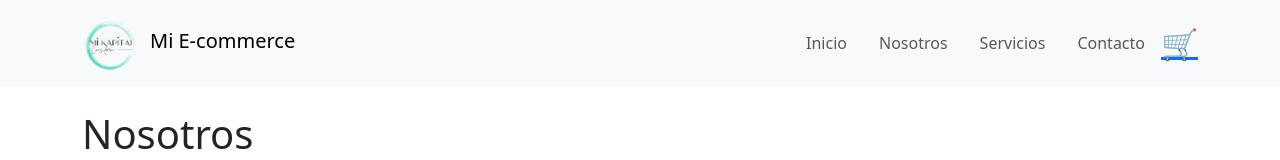
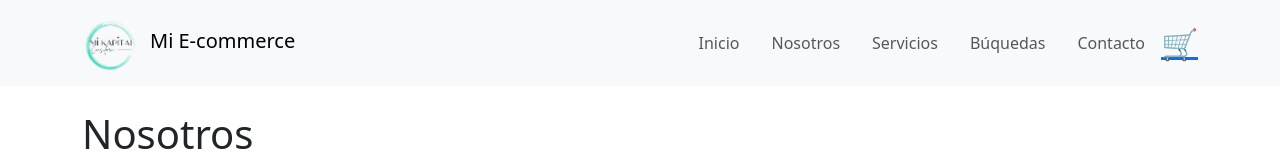
Before and after one commit to karengi4/MiLanding, a React (Vite) app: page /nosotros in a window 1280 px wide. Shown: the top 160 px of the page. Built offline with nearby package versions, Linux system fonts and the light colour scheme.

Commit message:
Enrutamiento de la pagina de busquedas laborales

```diff
--- a/src/components/NavBar/NavBar.jsx
+++ b/src/components/NavBar/NavBar.jsx
@@ -25,6 +25,9 @@ const NavBar = () => {
               <Link className="nav-link btn btn-outline-primary mx-2" to="/servicios">Servicios</Link>
             </li>
             <li className="nav-item">
+              <Link className="nav-link btn btn-outline-primary mx-2" to="/busquedas">Búquedas</Link>
+            </li>
+            <li className="nav-item">
               <Link className="nav-link btn btn-outline-primary mx-2" to="/contacto">Contacto</Link>
             </li>
           </ul>
--- a/src/pages/Nosotros.jsx
+++ b/src/pages/Nosotros.jsx
@@ -54,7 +54,7 @@ const Nosotros = () => {
 
       <h2 className="mt-5">Contáctanos</h2>
       <p>
-        Para más información sobre nuestros servicios, no dudes en <a href="/contacto">contactarnos</a>.
+        Para más información sobre nuestros servicios, no dudes en <a href="/Contacto">contactarnos</a>.
       </p>
     </div>
   );
--- a/src/routes/AppRoutes.jsx
+++ b/src/routes/AppRoutes.jsx
@@ -3,8 +3,8 @@ import Home from '../pages/Home';
 import Nosotros from '../pages/Nosotros';
 import Contacto from '../pages/Contacto';
 import Servicios from '../pages/Servicios';
+import ItemDetailContainer from '../components/ItemDetailContainer/ItemDetailContainer';
 import Busquedas from '../pages/Busquedas';
-import ItemDetailContainer from '../components/ItemDetailContainer/ItemDetailContainer';
 import Carrito from '../components/Carrito/Carrito';
 
 const AppRoutes = () => {
```
